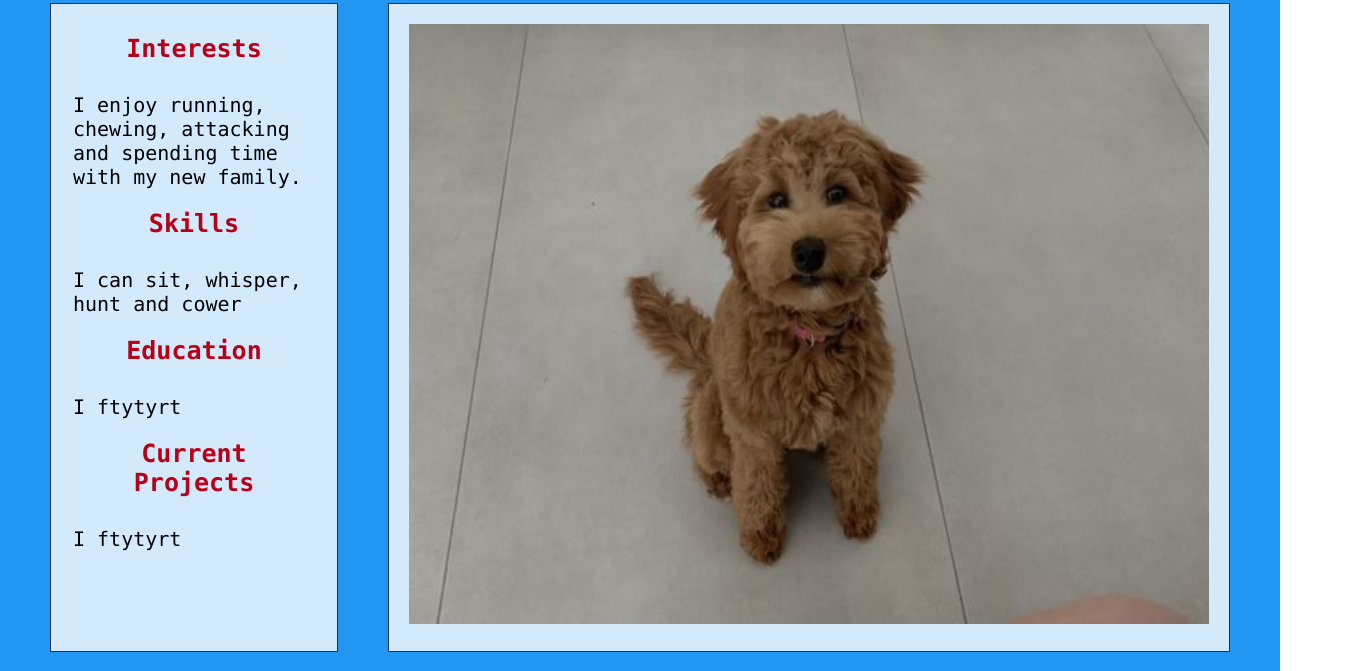
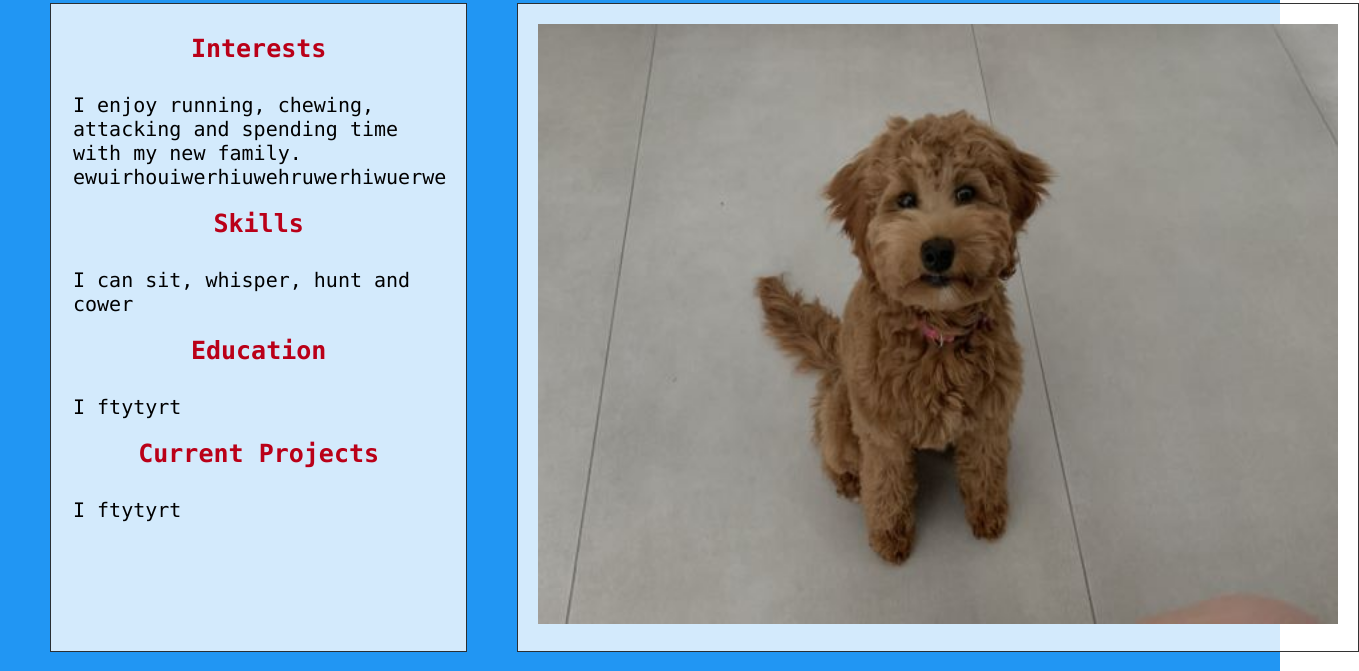
Before and after one commit to gcfleming/gcfleming.github.io, a plain HTML site: page index.html in a window 1280 px wide. Shown: the part 129-800 px from the top of the page, 1359 px wide, since content can reach past the window. Drawn offline with Linux system fonts and the light colour scheme.

Commit message:
Update index.html

```diff
--- a/index.html
+++ b/index.html
@@ -22,7 +22,7 @@
 		<div class="grid-top">
 			<div class="grid-item">
 				<h2>Interests</h2>
-				<p>I enjoy running, chewing, attacking and spending time with my new family.</p>
+				<p>I enjoy running, chewing, attacking and spending time with my new family. ewuirhouiwerhiuwehruwerhiwuerwe</p>
 
 				<h2>Skills</h2>
 				<p>I can sit, whisper, hunt and cower</p>
```
